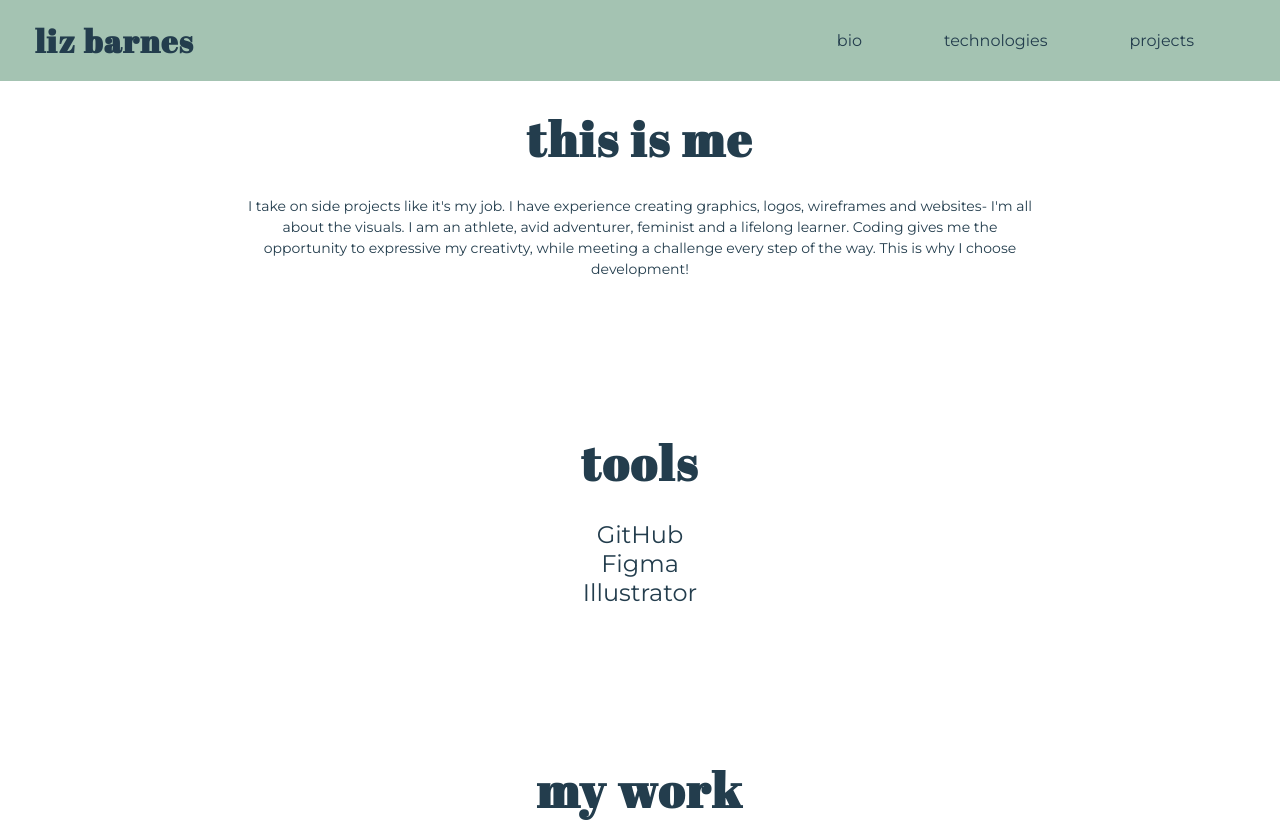
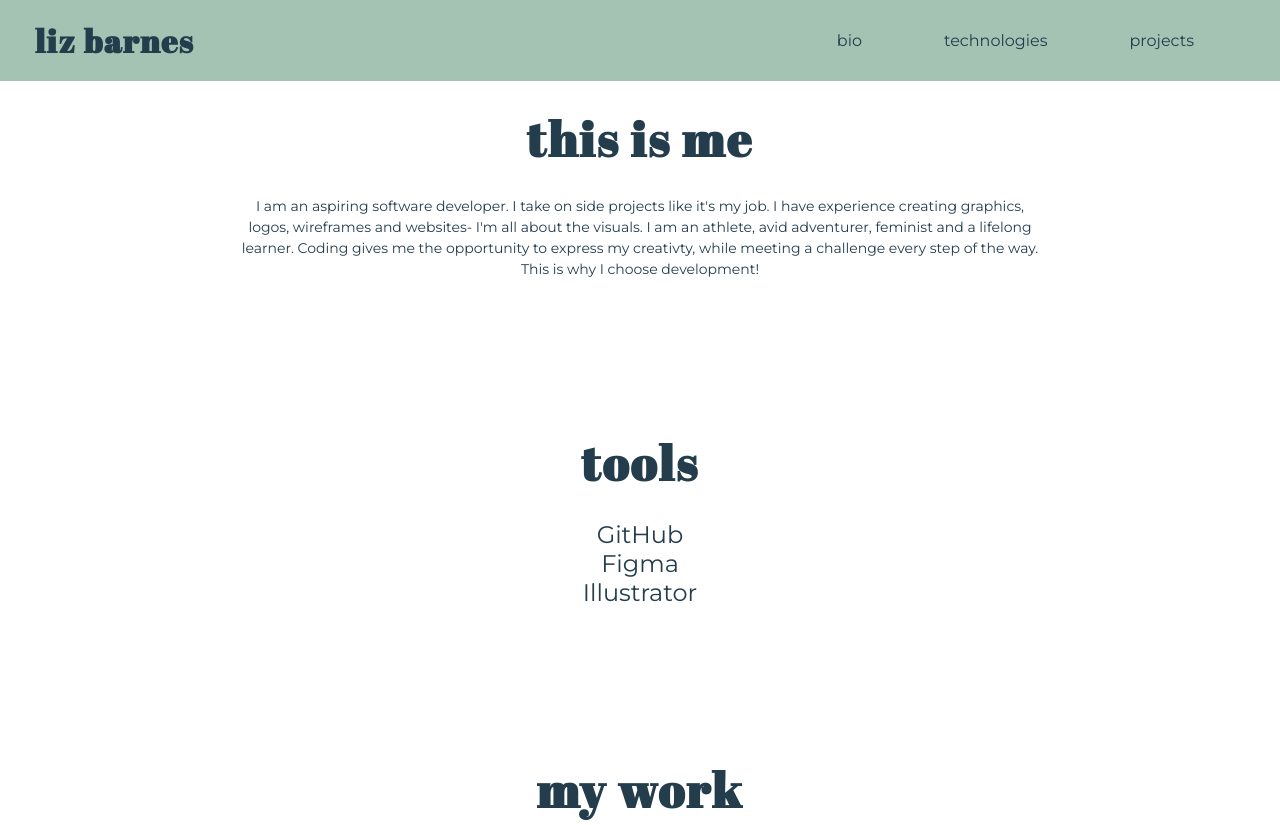
Before and after one commit to liz-barnes/personal-bio-site, a plain HTML site: page index.html in a window 1280 px wide. Shown: the top 825 px of the page. Drawn offline with Linux system fonts and the light colour scheme.

Commit message:
edits to description

```diff
--- a/index.html
+++ b/index.html
@@ -29,7 +29,7 @@
   <div class="fullPage" id="bioPage">
     <!-- TODO: Fill in bio info here: What is your background? Why do you want to go into development? What do you love about development? -->
     <h2 class="intro">this is me</h2>
-    <p class="bio">I take on side projects like it's my job. I have experience creating graphics, logos, wireframes and websites- I'm all about the visuals. I am an athlete, avid adventurer, feminist and a lifelong learner. Coding gives me the opportunity to expressive my creativty, while meeting a challenge every step of the way. This is why I choose development!</p>
+    <p class="bio">I am an aspiring software developer. I take on side projects like it's my job. I have experience creating graphics, logos, wireframes and websites- I'm all about the visuals. I am an athlete, avid adventurer, feminist and a lifelong learner. Coding gives me the opportunity to express my creativty, while meeting a challenge every step of the way. This is why I choose development!</p>
   </div>
   <div class="fullPage" id="technologiesPage">
     <h2 class="technology">tools</h2>
```
